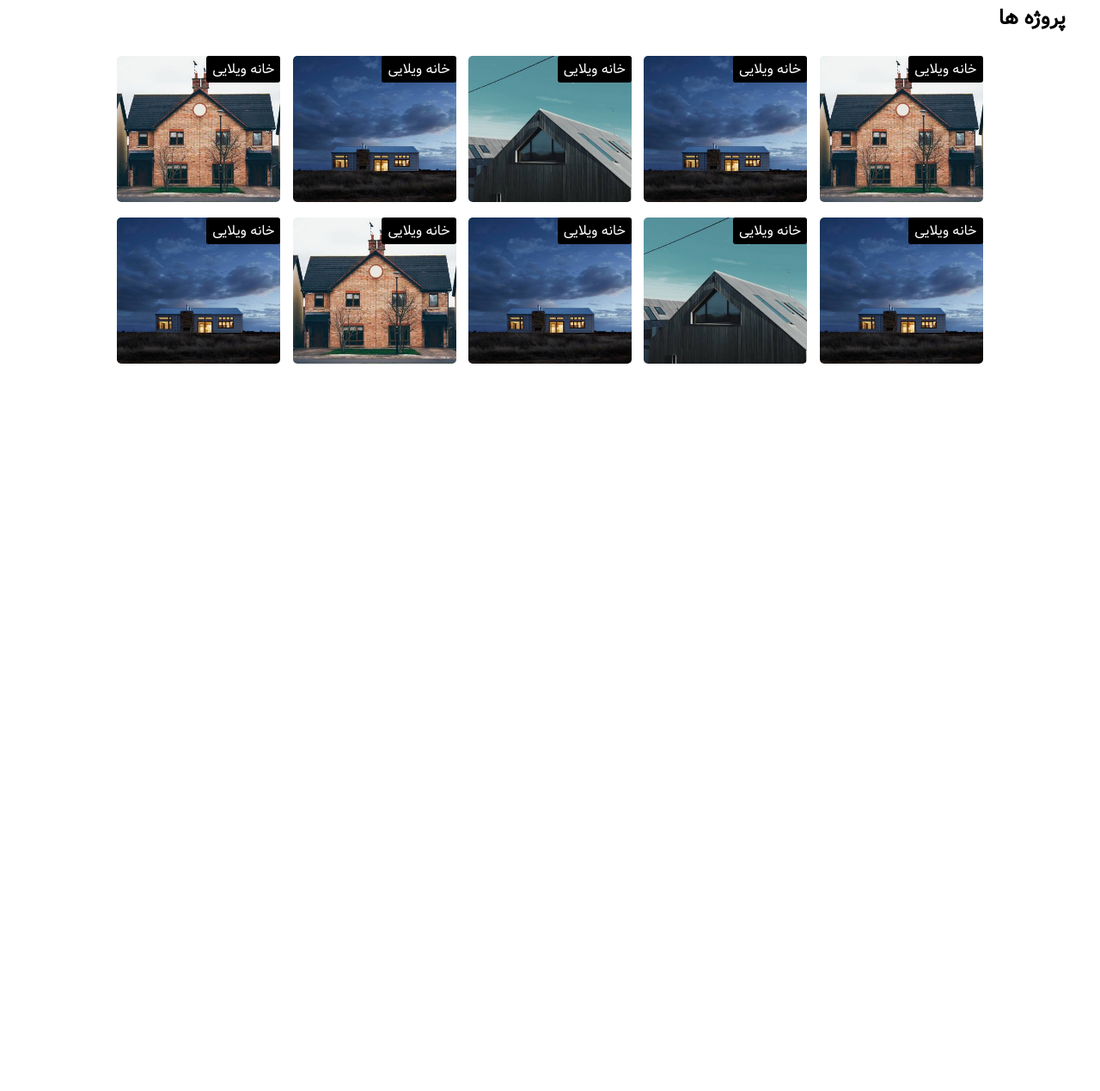
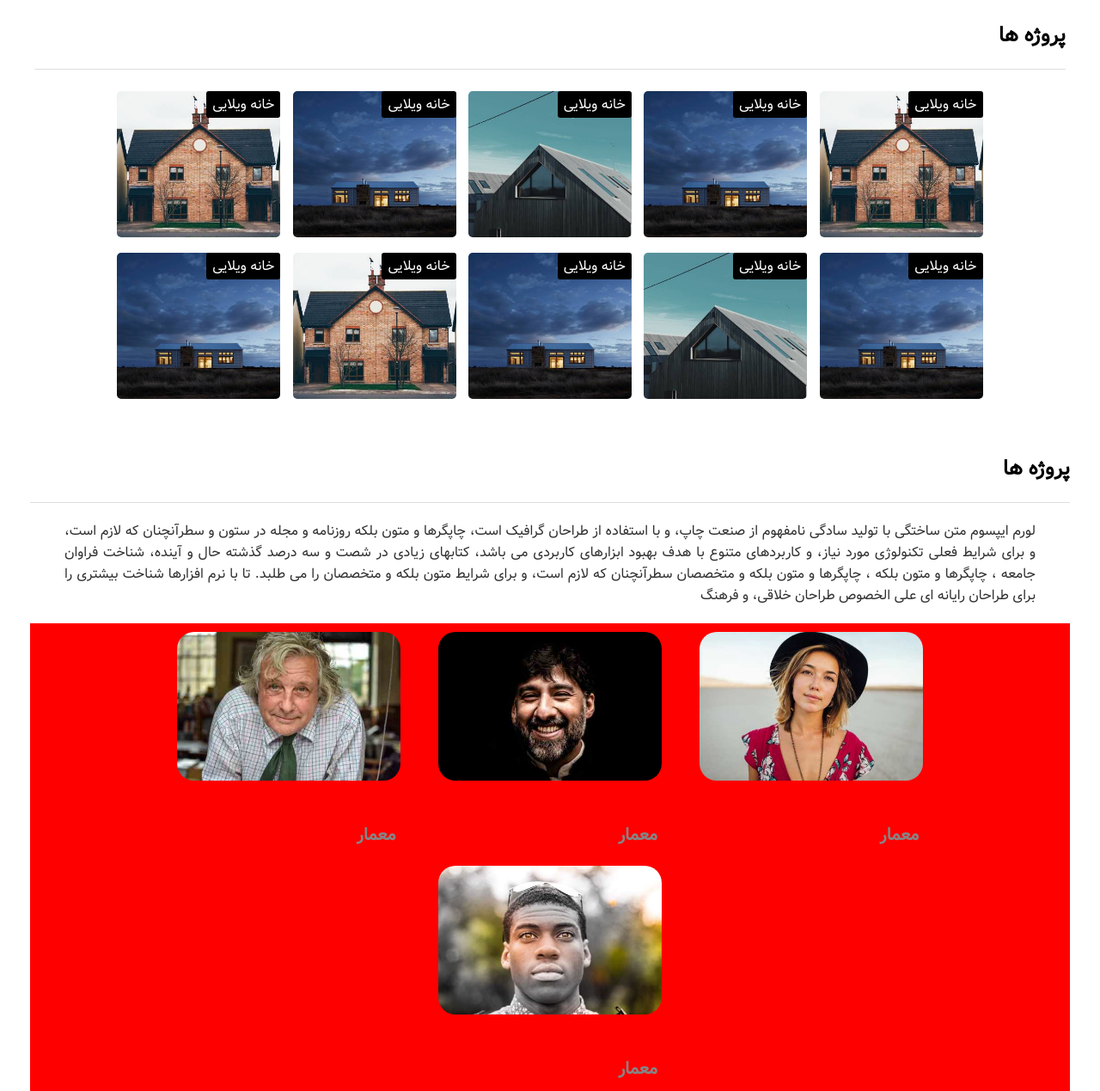
Before and after one commit to Amin-Ansari/Architecture-company, a plain HTML site: page index.html in a window 1280 px wide. Shown: the part 677-1946 px from the top of the page at 86% size. Before the commit the page ends 1143 px from the top, so only its background shows below. Drawn offline with Linux system fonts and the light colour scheme.

Commit message:
The about section is started

```diff
--- a/index.html
+++ b/index.html
@@ -58,7 +58,7 @@
 
     <section id="project">
       <div class="container project-section">
-        <h2>پروژه ها</h2>
+        <h2 class="section-title">پروژه ها</h2>
         <ul class="project-container">
           <li
             class="project-sample width-xs-12 width-sm-12 width-md-5 width-lg-3 width-xl-2 width-xxl-2 project-height"
@@ -133,6 +133,56 @@
         </ul>
       </div>
     </section>
+
+    <section id="about">
+      <div class="container contaienr-style">
+        <h2 class="section-title">پروژه ها</h2>
+        <p class="paragraph-style">
+          لورم ایپسوم متن ساختگی با تولید سادگی نامفهوم از صنعت چاپ، و با
+          استفاده از طراحان گرافیک است، چاپگرها و متون بلکه روزنامه و مجله در
+          ستون و سطرآنچنان که لازم است، و برای شرایط فعلی تکنولوژی مورد نیاز، و
+          کاربردهای متنوع با هدف بهبود ابزارهای کاربردی می باشد، کتابهای زیادی
+          در شصت و سه درصد گذشته حال و آینده، شناخت فراوان جامعه ، چاپگرها و
+          متون بلکه ، چاپگرها و متون بلکه و متخصصان سطرآنچنان که لازم است، و
+          برای شرایط متون بلکه و متخصصان را می طلبد. تا با نرم افزارها شناخت
+          بیشتری را برای طراحان رایانه ای علی الخصوص طراحان خلاقی، و فرهنگ
+        </p>
+        <ul class="team-list">
+          <li class="member-list">
+            <img
+              src="images/team1.jpg"
+              alt="Picture of a team member"
+              class="image-full-width"
+            />
+            <h4 class="job-titile">معمار</h4>
+          </li>
+          <li class="member-list">
+            <img
+              src="images/team2.jpg"
+              alt="Picture of a team member"
+              class="image-full-width"
+            />
+            <h4 class="job-titile">معمار</h4>
+          </li>
+          <li class="member-list">
+            <img
+              src="images/team3.jpg"
+              alt="Picture of a team member"
+              class="image-full-width"
+            />
+            <h4 class="job-titile">معمار</h4>
+          </li>
+          <li class="member-list">
+            <img
+              src="images/team4.jpg"
+              alt="Picture of a team member"
+              class="image-full-width"
+            />
+            <h4 class="job-titile">معمار</h4>
+          </li>
+        </ul>
+      </div>
+    </section>
     <script src="js/index.js"></script>
   </body>
 </html>
--- a/styles/style.css
+++ b/styles/style.css
@@ -207,7 +207,40 @@ button {
   background: url(../images/house4.jpg) no-repeat center center;
   background-size: cover;
 }
-
+.section-title {
+  padding: 20px 0px;
+  border-bottom: 1px solid rgba(160, 160, 160, 0.348);
+}
+.contaienr-style {
+  margin: 0px auto;
+  padding: 0px 35px;
+}
+.paragraph-style {
+  padding: 20px 40px;
+  text-align: justify;
+  color: rgb(48, 48, 48);
+}
+.member-list {
+  width: 300px;
+  height: auto;
+  display: inline-block;
+  padding: 10px 20px;
+}
+.member-list > img {
+  border-radius: 20px;
+}
+.team-list {
+  margin: auto;
+  background-color: red;
+  text-align: center;
+}
+.job-titile {
+  text-align: right;
+  padding-right: 5px;
+  padding-top: 40px;
+  font-size: 20px;
+  color: rgb(133, 133, 133);
+}
 /* Hover styles */
 .link-hover:hover {
   background-color: #ccc;
```
